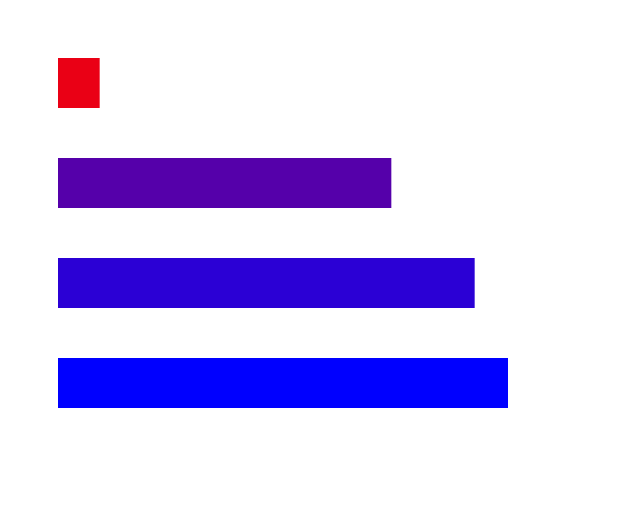
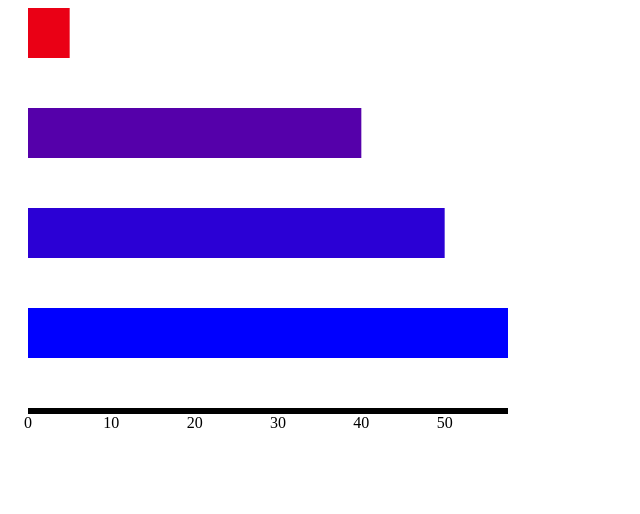
Before and after one commit to Abundnce10/D3_basics, a plain HTML site: page index.html in a window 1280 px wide. Shown: the whole page, without its empty margins (0-640 px from the left). Drawn offline with nearby package versions, Linux system fonts and the light colour scheme.

Commit message:
Group and Axis

```diff
--- a/index.html
+++ b/index.html
@@ -22,13 +22,18 @@
                         .domain([0, 60])
                         .range(["red", "blue"])
 
+        var axis = d3.svg.axis()
+                    .ticks(5)
+                    .scale(widthScale);
+
 
         var canvas = d3.select("body")
             .append("svg")
             .attr("width", 500)
             .attr("height", 500)
             .append("g")                              // group
-            .attr("transform", "translate(50, 50)");  // (horizontal, vertical)
+            .attr("transform", "translate(20, 0)");   // (horizontal, vertical)
+
 
 
         var bars = canvas.selectAll("rect")
@@ -43,6 +48,10 @@
 
 
 
+        canvas.append("g")
+            .attr("transform", "translate(0, 400)")
+            .call(axis);
+
     </script>
 
 
```
